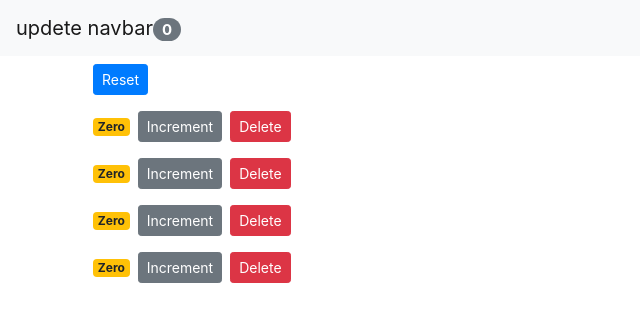
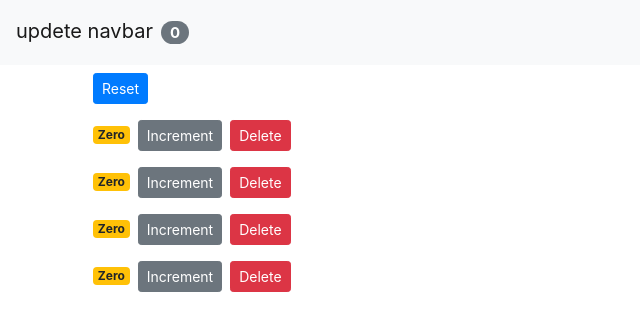
Before and after one commit to FatemehSalmani/first-react-project, a React (Create React App) app: page / in a window 1280 px wide. Shown: the top 330 px of the page, without its empty margins (0-640 px from the left). Built offline with nearby package versions, Linux system fonts and the light colour scheme.

Commit message:
Update navbar.jsx

```diff
--- a/src/components/navbar.jsx
+++ b/src/components/navbar.jsx
@@ -7,7 +7,7 @@ class navbar extends Component {
              <span className="navbar-brand" >
                  updete navbar
 
-                <span className="badge badge-pill badge-secondary">
+                <span className="badge badge-pill badge-secondary m-2">
                      {this.props.totalCounters}
                  </span>
 
```
